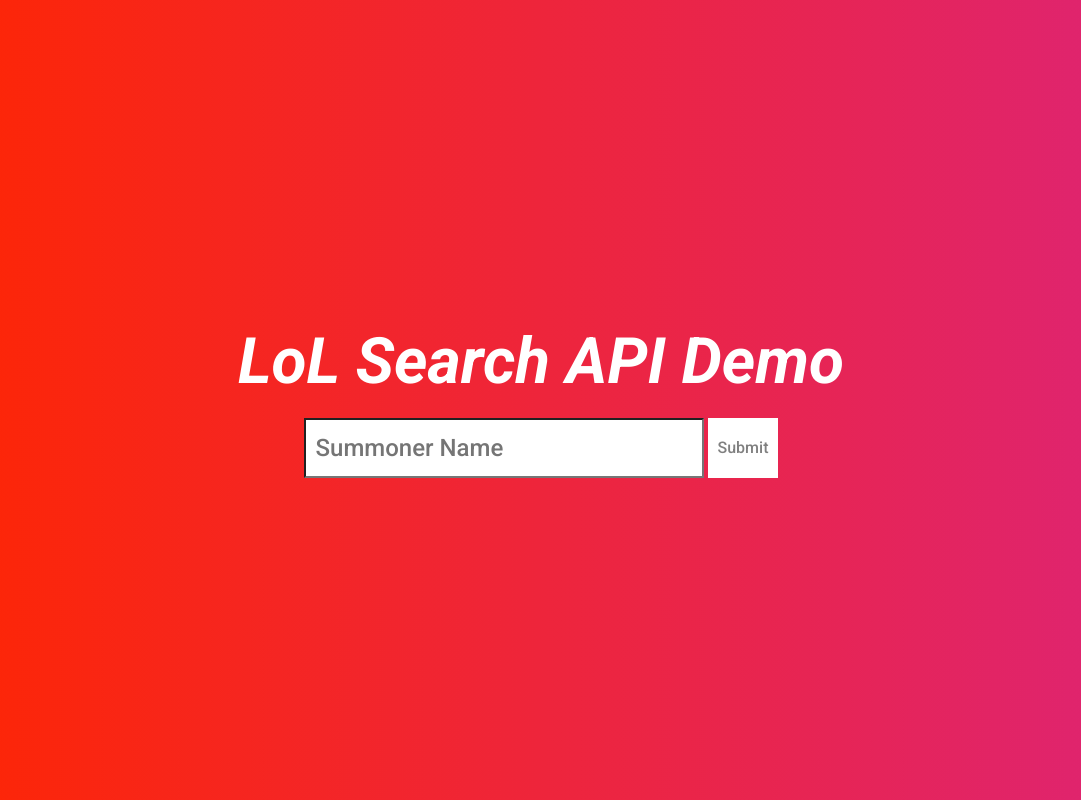
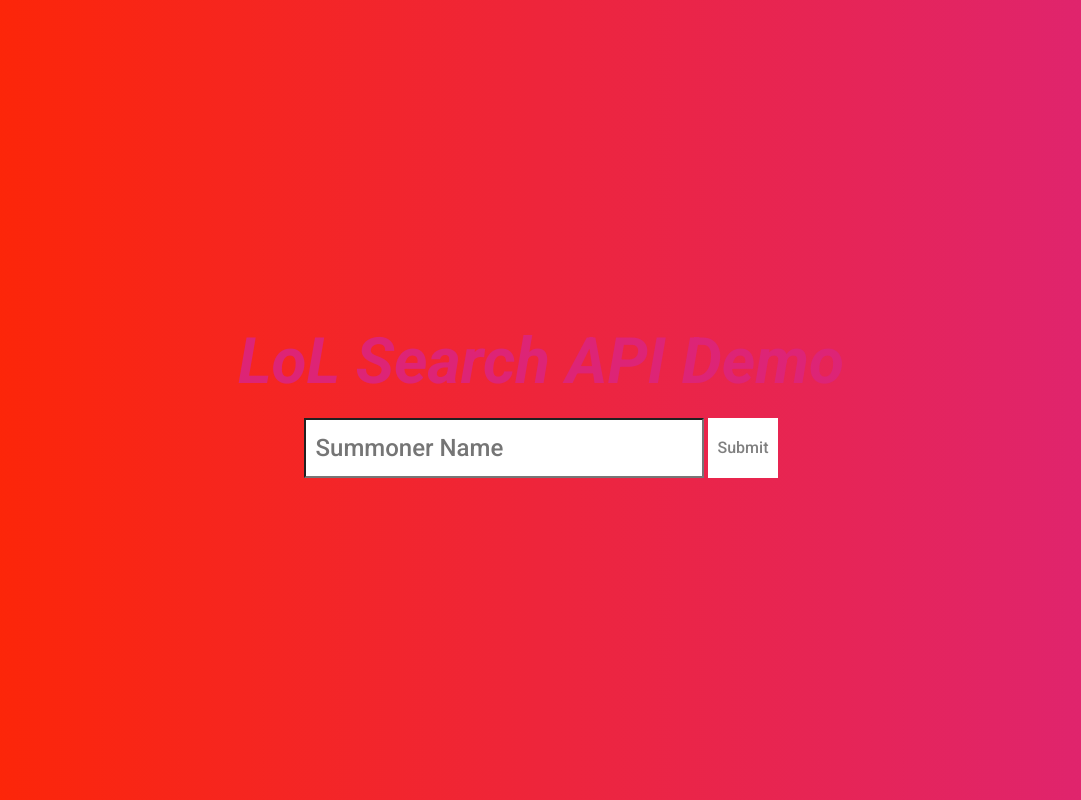
Before and after one commit to KristofferTroncoso/lol-search-api-demo, a Node server app: page / in a window 1280 px wide, with the pointer over the restyled element. Shown: the whole page, without its empty margins (99-1180 px from the left). Run offline with Node 20, Linux system fonts and the light colour scheme.

Commit message:
Style h1 on hover
Added a small color transition on h1 hover

```diff
--- a/public/custom.css
+++ b/public/custom.css
@@ -113,6 +113,11 @@ h1 {
     padding: 0 20px;
 }
 
+h1:hover {
+    color: #dd2476;
+    transition: color 1s linear;
+}
+
 form {
     padding: 0 20px;
     margin: 0;
```
